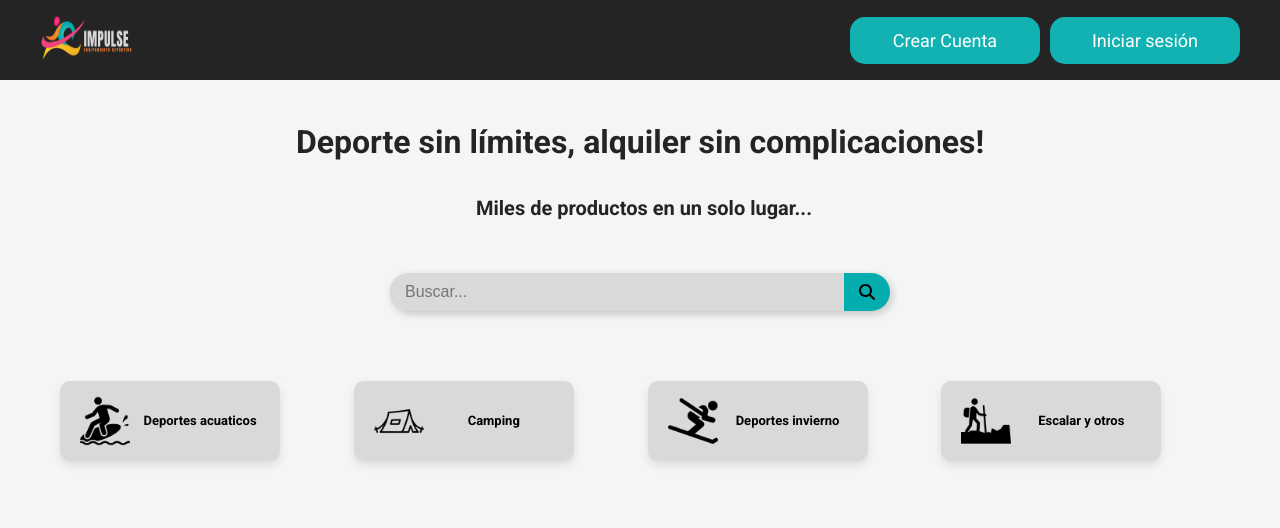
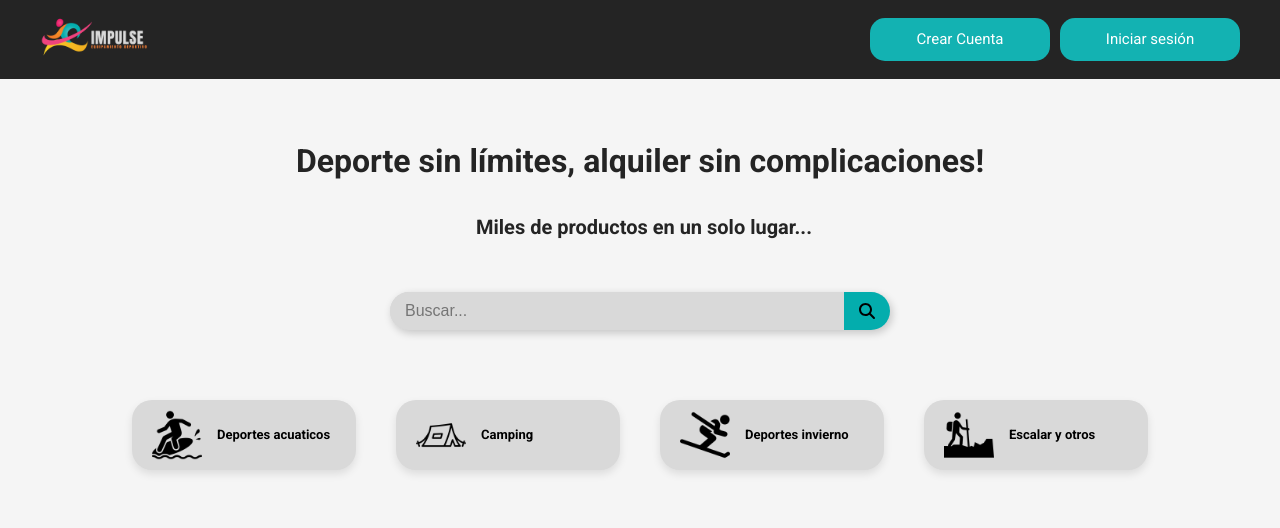
Before and after one commit to OmarBojorquez93/ProyectoIntegradorE5-C3, a React (Vite) app in the folder FrontEnd/: page / in a window 1280 px wide. Shown: the top 528 px of the page. Built offline with nearby package versions, Linux system fonts and the light colour scheme.

Commit message:
ajuste version movile

```diff
--- a/FrontEnd/src/App.css
+++ b/FrontEnd/src/App.css
@@ -5,16 +5,15 @@
 }
 
 /* Espaciado para que el footer se mantenga al fondo */
-.main-content {
+/* .main-content {
   flex-grow: 1;
   width: 100%;
   max-width: 1200px;
-  margin: 40px auto 0; /* Agregar margen superior igual a la altura del header */
   padding: 2rem;
-}
+} */
 
-@media (max-width: 768px) {
+/* @media (max-width: 768px) {
   .main-content {
     padding: auto;
   }
-}
+} */
--- a/FrontEnd/src/Components/Body/Category.css
+++ b/FrontEnd/src/Components/Body/Category.css
@@ -1,26 +1,33 @@
 .card-container-category {
   display: grid;
-  gap: 15px;
+  gap: 40px;
   grid-template-columns: repeat(4, 1fr);
   /* max-width: 1200px; */
-  margin: 0 auto;
+  /* margin: 0 auto; */
+  margin-left: 80px;
+  margin-right: 80px;
   padding: 20px;
 }
 
 @media (max-width: 1024px) {
   .card-container-category {
     grid-template-columns: repeat(3, 1fr);
+    margin: 0;
+    gap:12px;
+    padding: 10px;
   }
 }
 
 @media (max-width: 768px) {
   .card-container-category {
     grid-template-columns: repeat(2, 1fr);
+
   }
 }
 
 @media (max-width: 340px) {
   .card-container-category {
     padding: 0px;
+
   }
 }
--- a/FrontEnd/src/Components/Body/Recomendation.css
+++ b/FrontEnd/src/Components/Body/Recomendation.css
@@ -21,4 +21,8 @@
   .card-container {
     grid-template-columns: repeat(2, 1fr);
   }
+  .recomendation{
+    font-size: 26px;
+
+  }
 }
--- a/FrontEnd/src/Components/Body/Search.css
+++ b/FrontEnd/src/Components/Body/Search.css
@@ -1,6 +1,6 @@
 .cont{
   text-align: center;
-  padding-top: 25px;
+  padding-top: 5px;
 }
 .cont h4 {
   font-size: 20px;
@@ -43,3 +43,14 @@
   background-color: #03ADAD;
   font-size: 16px;
 }
+
+@media (max-width: 768px) {
+  .cont h1 {
+    font-size: 26px;
+
+  }
+  .cont h4 {
+    font-size: 16px;
+  }
+
+}
--- a/FrontEnd/src/Components/Header/Header.css
+++ b/FrontEnd/src/Components/Header/Header.css
@@ -1,27 +1,27 @@
-header {
+
+.containerHeader{
+  padding: 15px 40px;
   background-color: #242424;
-  width: 100%;
-  height: 80px;
-  position: fixed;
-  top: 0;
-  left: 0;
-  right: 0;
-  z-index: 1000;
+  display:flex;
+  justify-content: space-between;
+  align-items: center;
+
 }
+.logoC{
+  align-items: center;
+}
+
+.logoNav{
+  width: 140px;
+}
+
 .navBar {
-  max-width: 1200px;
-  height: 80px; /* Ajustable según necesidades */
+
   background-color: #242424; /* Color de fondo oscuro */
   display: flex;
   justify-content: space-between;
   align-items: center;
-  padding: 0 20px; /* Espaciado lateral opcional */
-  position: fixed; /* Fijar arriba si se desea */
-  top: 0;
-  left: 0;
-  right: 0;
-  margin-bottom: 30px;
-  margin: 0 auto;
+
 }
 
 .login {
@@ -41,13 +41,13 @@ button {
   background-color: #13b2b2;
   color: #fff;
   border-radius: 15px;
-  padding: 10px 20px;
+  padding: 10px 15px;
   text-decoration: none;
   display: flex;
   align-items: center;
   justify-content: center;
   min-width: 150px;
-  font-size: 18px;
+  font-size: 15px;
 }
 
 .user-info {
@@ -72,8 +72,19 @@ button {
   font-size: 20px;
 }
 
-@media (max-width: 768px) {
-  .button {
-    text-align: center;
+@media(min-width: 390px){
+  .navBar{
+    display: none;
   }
 }
+
+@media(min-width: 1000px){
+
+  #menu_hambur{
+      display: none;
+  }
+  .navBar{
+    display: flex;
+  }
+
+}
--- a/FrontEnd/src/Components/Header/Header.jsx
+++ b/FrontEnd/src/Components/Header/Header.jsx
@@ -4,6 +4,7 @@ import { useRecipeState } from "../../Context/global.context";
 import { useNavigate } from "react-router-dom";
 import { FaRegUser } from "react-icons/fa";
 import "./Header.css";
+import { IoMenuSharp } from "react-icons/io5";
 
 export const Header = () => {
   const { state, logout } = useRecipeState();
@@ -17,15 +18,19 @@ export const Header = () => {
 
   return (
     <header>
-      <nav className="navBar">
+      <div className="containerHeader">
+        <div className="logoC">
           <Link to="/">
               <img
                 src={"/img/Logo.png"}
                 alt="Impulse Logo"
-            height={50}
-            width={120}
+                className="logoNav"
+
               />
             </Link>
+        </div>
+        <nav className="navBar">
+
 
           {status === "authenticated" ? (
             <div className="buttons">
@@ -65,6 +70,10 @@ export const Header = () => {
             </div>
           )}
         </nav>
+        <div id="menu_hambur">
+          <IoMenuSharp size={30} color="white"/>
+        </div>
+      </div>
     </header>
   );
 };
--- a/FrontEnd/src/Components/utils/CardCategory.css
+++ b/FrontEnd/src/Components/utils/CardCategory.css
@@ -1,14 +1,13 @@
 .card-category {
   display: flex;
-  align-items: center;
+  align-items:center;
   background: #d9d9d9;
-  border-radius: 10px;
+  border-radius: 20px;
   padding: 10px;
   box-shadow: 0 4px 8px rgba(0, 0, 0, 0.1);
   transition: transform 0.3s ease-in-out;
-  height: 60px;
-  width: 200px;
   text-decoration: none;
+
 }
 .img-category{
   padding-left: 10px;
@@ -25,10 +24,9 @@
   bottom: 0;
   background: #d9d9d9;
   color: #000000;
-  /* text-align: center; */
+  text-align: center;
   align-content: center;
-  width: 100%;
-  padding: 10px;
+  padding-left: 15px;
   margin: 0;
 }
 
--- a/FrontEnd/src/Components/utils/CardCategory.jsx
+++ b/FrontEnd/src/Components/utils/CardCategory.jsx
@@ -15,6 +15,7 @@ const CardCategory = (product) => {
         />
         <h2>{product.product?.category}</h2>
     </Link>
+
   );
 };
 
--- a/FrontEnd/src/index.css
+++ b/FrontEnd/src/index.css
@@ -32,8 +32,5 @@ body {
 
 .main-content {
   flex-grow: 1; /* Permite que el contenido crezca y empuje el footer */
-  width: 90%;
-  max-width: 1200px;
-  margin: 0 auto;
   padding: 2rem;
 }
```
Lines whose indentation alone changed are shown as unchanged.
